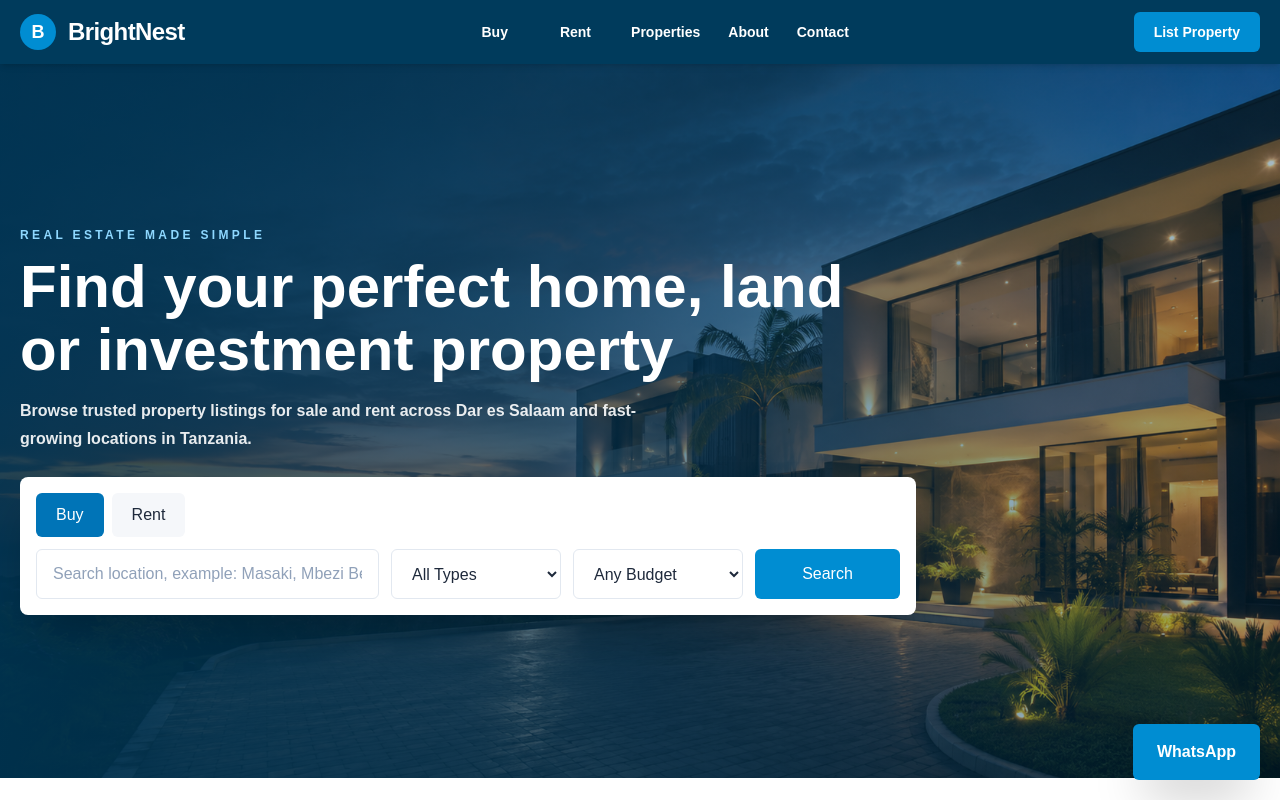
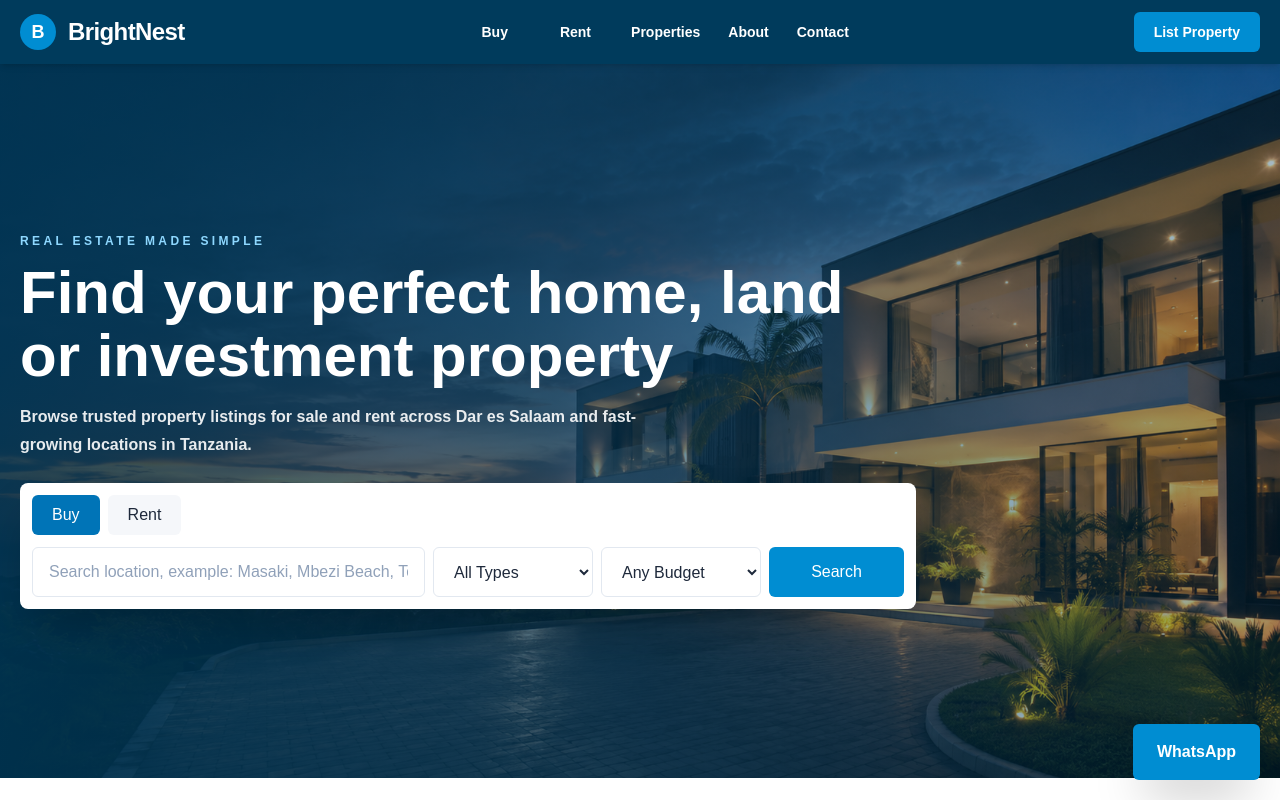
Before and after one commit to brianmichaelu/brightnest-realty, a Next.js app: page / in a window 1280 px wide. Shown: the top 800 px of the page. Built offline with nearby package versions, Linux system fonts and the light colour scheme.

Commit message:
Refactor SearchBox styles and layout adjustments

```diff
--- a/components/SearchBox.tsx
+++ b/components/SearchBox.tsx
@@ -6,13 +6,13 @@ export default function SearchBox() {
   const [activeTab, setActiveTab] = useState<"Buy" | "Rent">("Buy");
 
   return (
-    <div className="w-full max-w-5xl rounded-lg bg-white p-3 shadow-2xl md:p-4">
+    <div className="w-full max-w-5xl rounded-lg bg-white p-3 shadow-2xl">
       <div className="mb-3 flex gap-2">
         {(["Buy", "Rent"] as const).map((tab) => (
           <button
             key={tab}
             onClick={() => setActiveTab(tab)}
-            className={`rounded-md px-5 py-2.5 text-sm font-black transition ${
+            className={`rounded-md px-5 py-2 text-sm font-black transition ${
               activeTab === tab
                 ? "bg-[#0074B7] text-white"
                 : "bg-[#F5F7FA] text-[#1E293B] hover:bg-[#EAF7FF]"
@@ -23,7 +23,7 @@ export default function SearchBox() {
         ))}
       </div>
 
-      <div className="grid gap-3 lg:grid-cols-[1fr_170px_170px_145px]">
+      <div className="grid gap-2 lg:grid-cols-[1fr_160px_160px_135px]">
         <input
           type="text"
           placeholder="Search location, example: Masaki, Mbezi Beach, Tegeta"
@@ -47,7 +47,7 @@ export default function SearchBox() {
           <option>Above 700M</option>
         </select>
 
-        <button className="rounded-md bg-[#008DD2] px-5 py-3 text-sm font-black text-white transition hover:bg-[#0074B7]">
+        <button className="rounded-md bg-[#008DD2] px-4 py-3 text-sm font-black text-white transition hover:bg-[#0074B7]">
           Search
         </button>
       </div>
```
